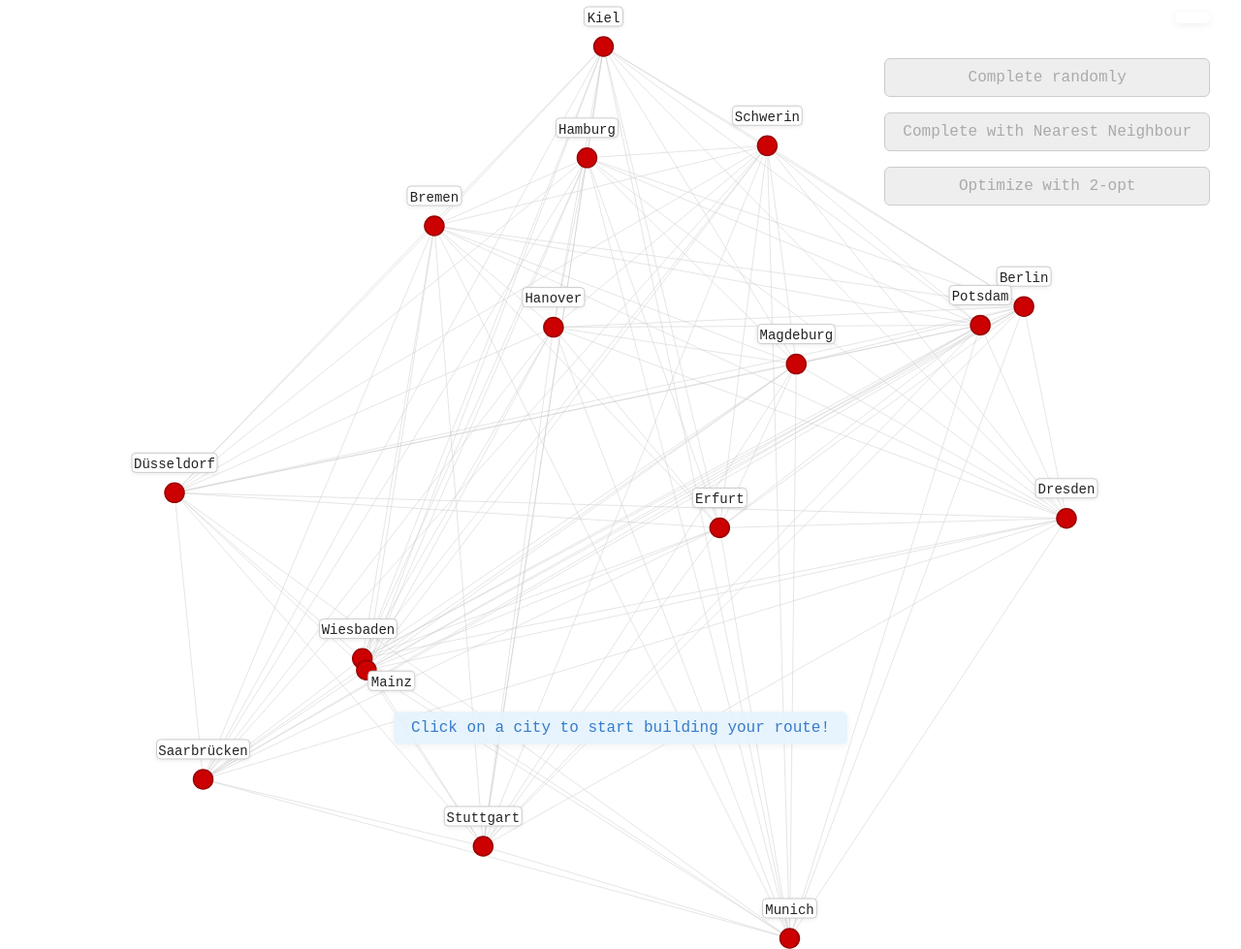
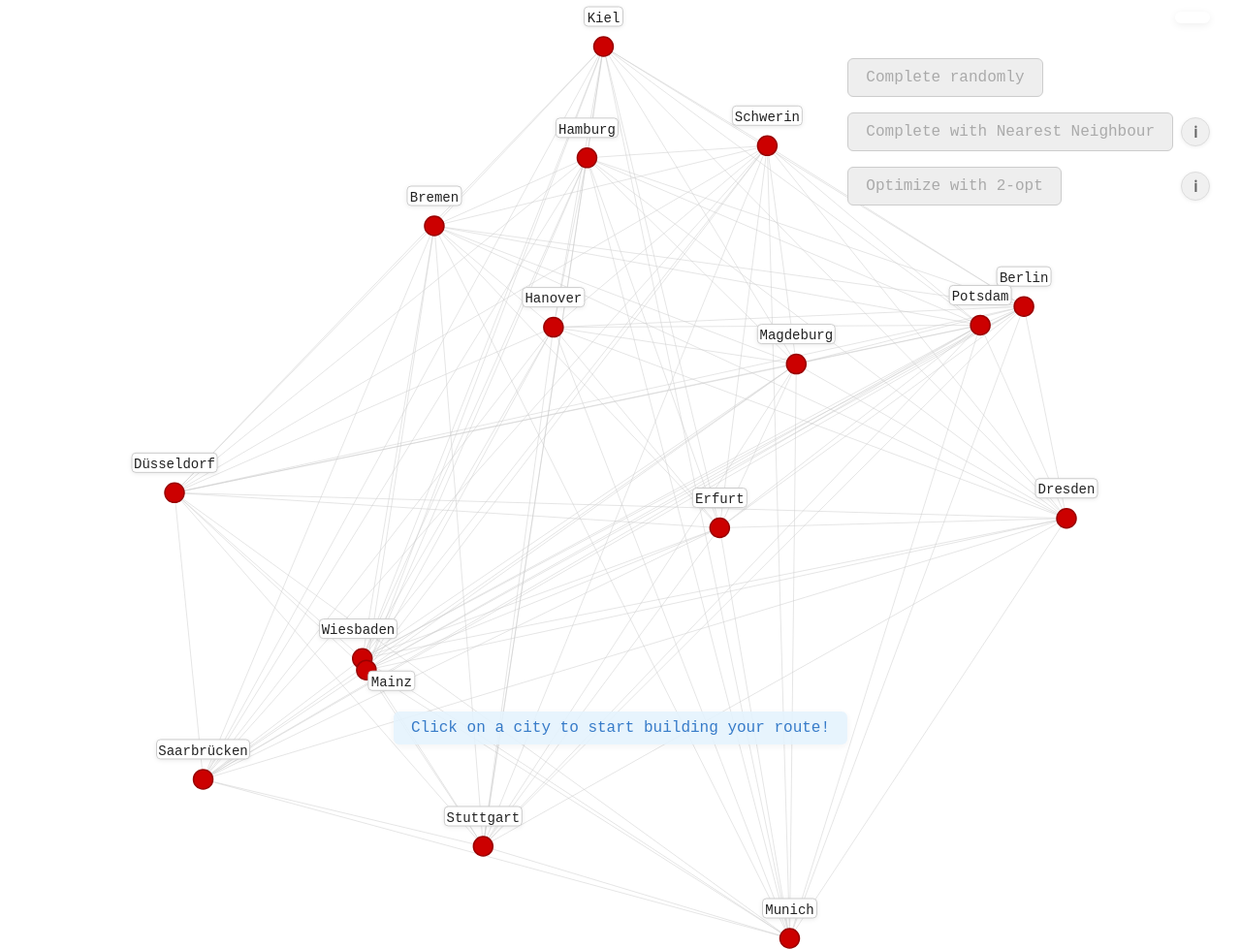
Before and after one commit to h3ssto/simple-tsp, a website built with Vite: page index.html in a window 1280 px wide. Shown: the whole page at 97% size. Built offline with nearby package versions, Linux system fonts and the light colour scheme.

Commit message:
Added wiki links and cleaned up styling

```diff
--- a/css/style.css
+++ b/css/style.css
@@ -4,6 +4,10 @@
   margin: 0 auto;
   background: #fff;
   position: relative;
+  overflow: visible;
+}
+
+#tsp-vis svg {
   overflow: visible;
 }
 
@@ -136,6 +140,13 @@
   z-index: 20;
 }
 
+.button-group {
+  display: flex;
+  align-items: center;
+  justify-content: space-between;
+  gap: 8px;
+}
+
 #controls-panel button {
   font-size: 16px;
   font-family: monospace;
@@ -164,6 +175,30 @@
   background: #eee !important;
   color: #aaa !important;
   border: 1px solid #ccc !important;
+}
+
+.info-btn {
+  display: flex;
+  align-items: center;
+  justify-content: center;
+  width: 28px;
+  height: 28px;
+  border-radius: 50%;
+  background: #f0f0f0;
+  color: #666;
+  text-decoration: none;
+  font-size: 16px;
+  font-weight: bold;
+  border: 1px solid #ddd;
+  transition: background 0.2s, color 0.2s, border 0.2s;
+  box-shadow: 0 1px 4px #0001;
+}
+
+.info-btn:hover {
+  background: #2196f3;
+  color: #fff;
+  border: 1px solid #1565c0;
+  text-decoration: none;
 }
 
 .autocompleted-edge {
--- a/index.html
+++ b/index.html
@@ -8,9 +8,17 @@
 </head>
 <body>
   <div id="controls-panel">
-    <button id="btn-random-complete">Complete randomly</button>
-    <button id="btn-nn-complete">Complete with Nearest Neighbour</button>
-    <button id="btn-2opt">Optimize with 2-opt</button>
+    <div class="button-group">
+      <button id="btn-random-complete">Complete randomly</button>
+    </div>
+    <div class="button-group">
+      <button id="btn-nn-complete">Complete with Nearest Neighbour</button>
+      <a href="https://en.wikipedia.org/wiki/Nearest_neighbour_algorithm" target="_blank" class="info-btn" title="Learn more about Nearest Neighbour algorithm">ℹ</a>
+    </div>
+    <div class="button-group">
+      <button id="btn-2opt">Optimize with 2-opt</button>
+      <a href="https://en.wikipedia.org/wiki/2-opt" target="_blank" class="info-btn" title="Learn more about 2-opt algorithm">ℹ</a>
+    </div>
   </div>
   <div id="route-length"></div>
   <div id="tsp-vis"></div>
--- a/js/app.js
+++ b/js/app.js
@@ -11,8 +11,7 @@ document.addEventListener('DOMContentLoaded', function () {
   const svg = d3.select('#tsp-vis')
     .append('svg')
     .attr('width', width)
-    .attr('height', height)
-    .style('overflow', 'visible');
+    .attr('height', height);
 
   d3.json(base + 'example.json').then(function (cities) {
     // Compute min/max for normalization
```
